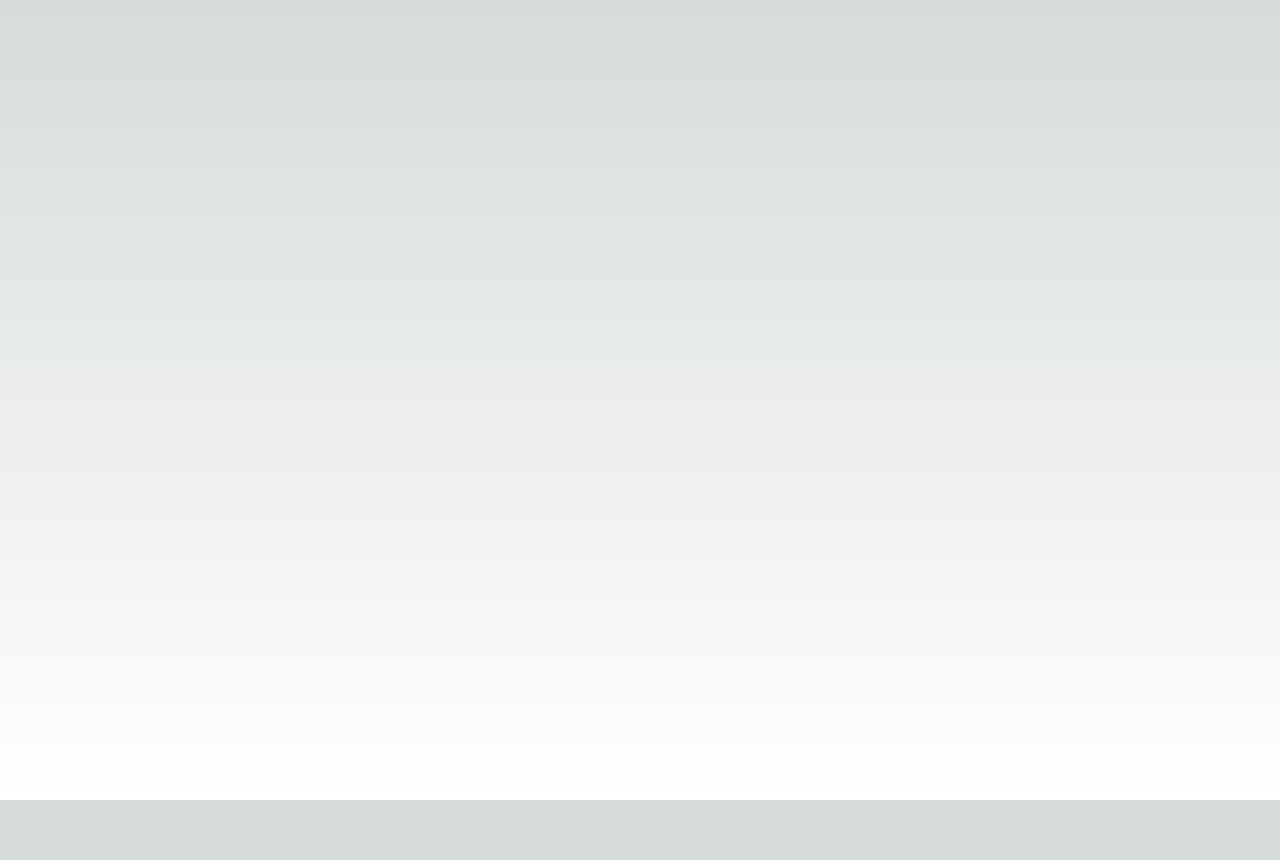
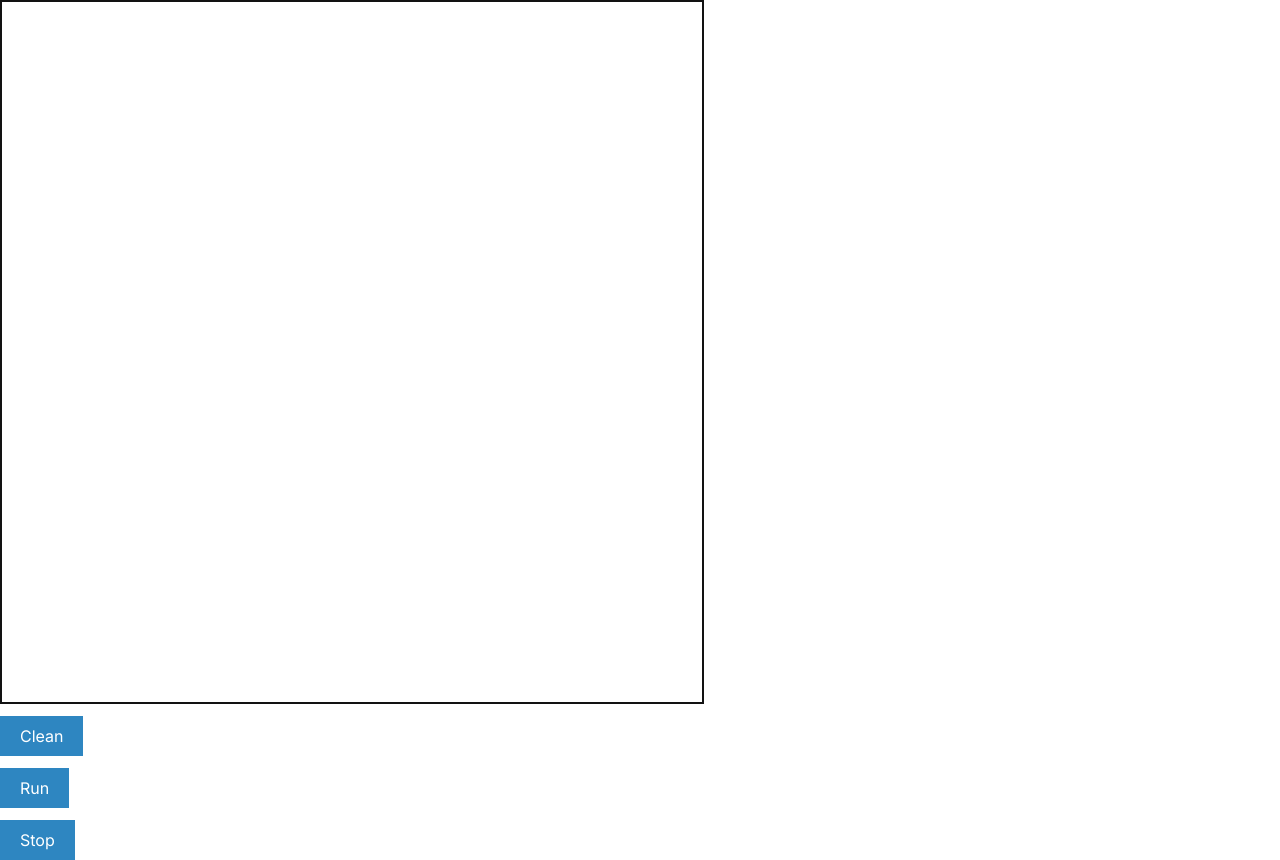
Before and after one commit to JackMerma/game-of-life, a Next.js app: page / in a window 1280 px wide. Before the commit the page ends 800 px from the top, so only its background shows below. Built offline with nearby package versions, Linux system fonts and the light colour scheme.

Commit message:
paquetes instalados y llamadas a los componentes

```diff
--- a/src/app/globals.css
+++ b/src/app/globals.css
@@ -15,13 +15,3 @@
     --background-end-rgb: 0, 0, 0;
   }
 }
-
-body {
-  color: rgb(var(--foreground-rgb));
-  background: linear-gradient(
-      to bottom,
-      transparent,
-      rgb(var(--background-end-rgb))
-    )
-    rgb(var(--background-start-rgb));
-}
--- a/src/app/page.js
+++ b/src/app/page.js
@@ -1,8 +1,11 @@
 import Image from 'next/image'
+import Sidebar from './components/Sidebar'
+import GameSection from './components/GameSection'
 
 export default function Home() {
   return (
-    <main className="flex min-h-screen flex-col items-center justify-between p-24">
+    <main className="flex min-h-screen">
+      <GameSection />
     </main>
   )
 }
```
Also changed, not shown: package.json (+7 -4 lines), 2 other files (tests, documents, lock files or other folders).
